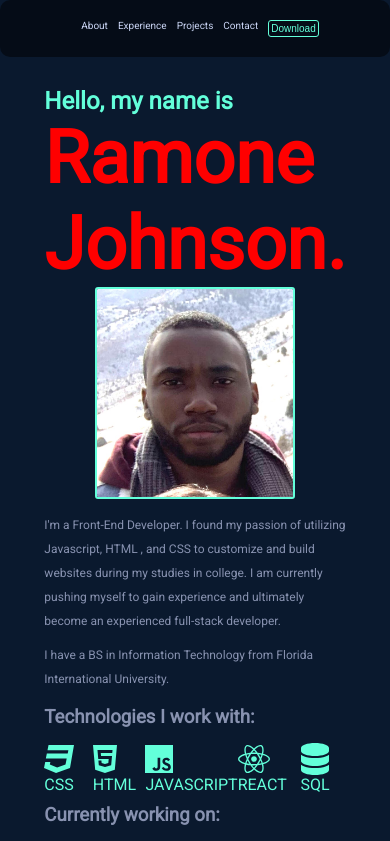
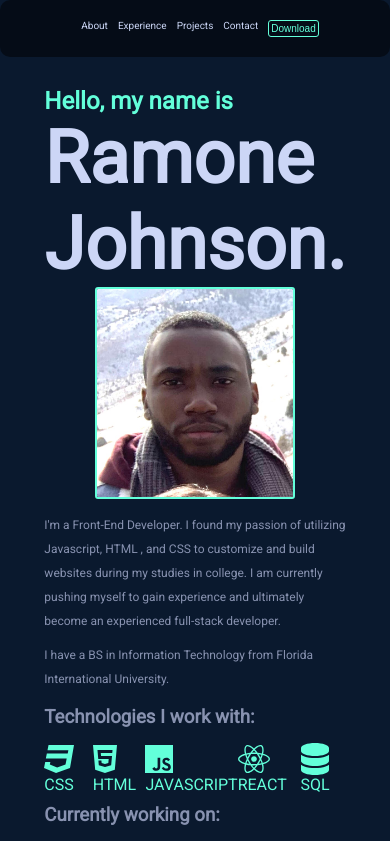
Before and after one commit to rjohn151/React_Portfolio_Website, a React (Create React App) app: page / in a window 390 px wide. Shown: the top 841 px of the page. Built offline with nearby package versions, Linux system fonts and the light colour scheme.

Commit message:
'fifth commit'

```diff
--- a/src/components/Introduction.css
+++ b/src/components/Introduction.css
@@ -152,14 +152,11 @@ p{
         font-size: 12px;
     }
 
-    .introduction h2 {
-        color: red;
-    }
-
     .projects-btn {
         display: flex;
         justify-content: center;
         width: 100%;
+
         /* color: red; */
     }
 
```
